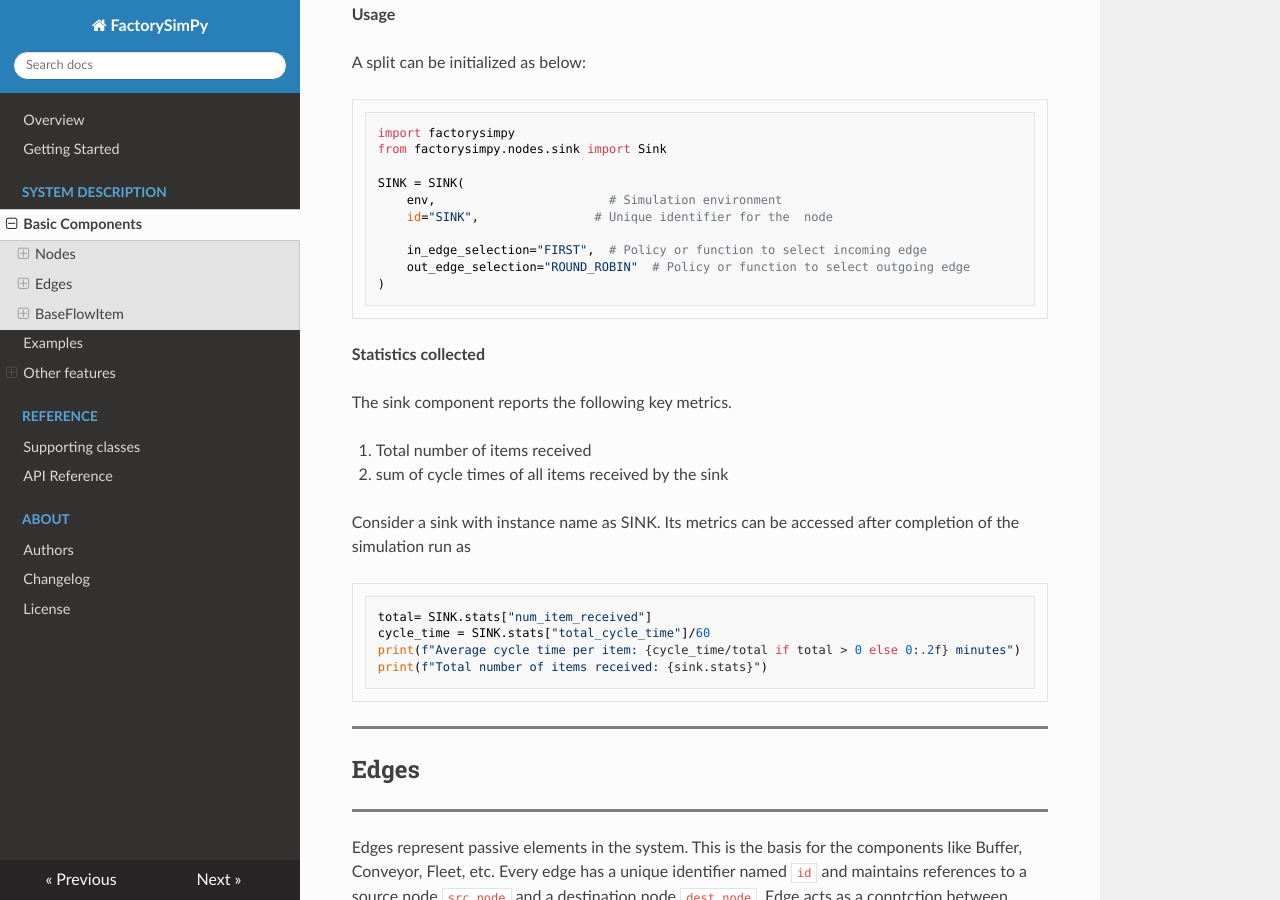
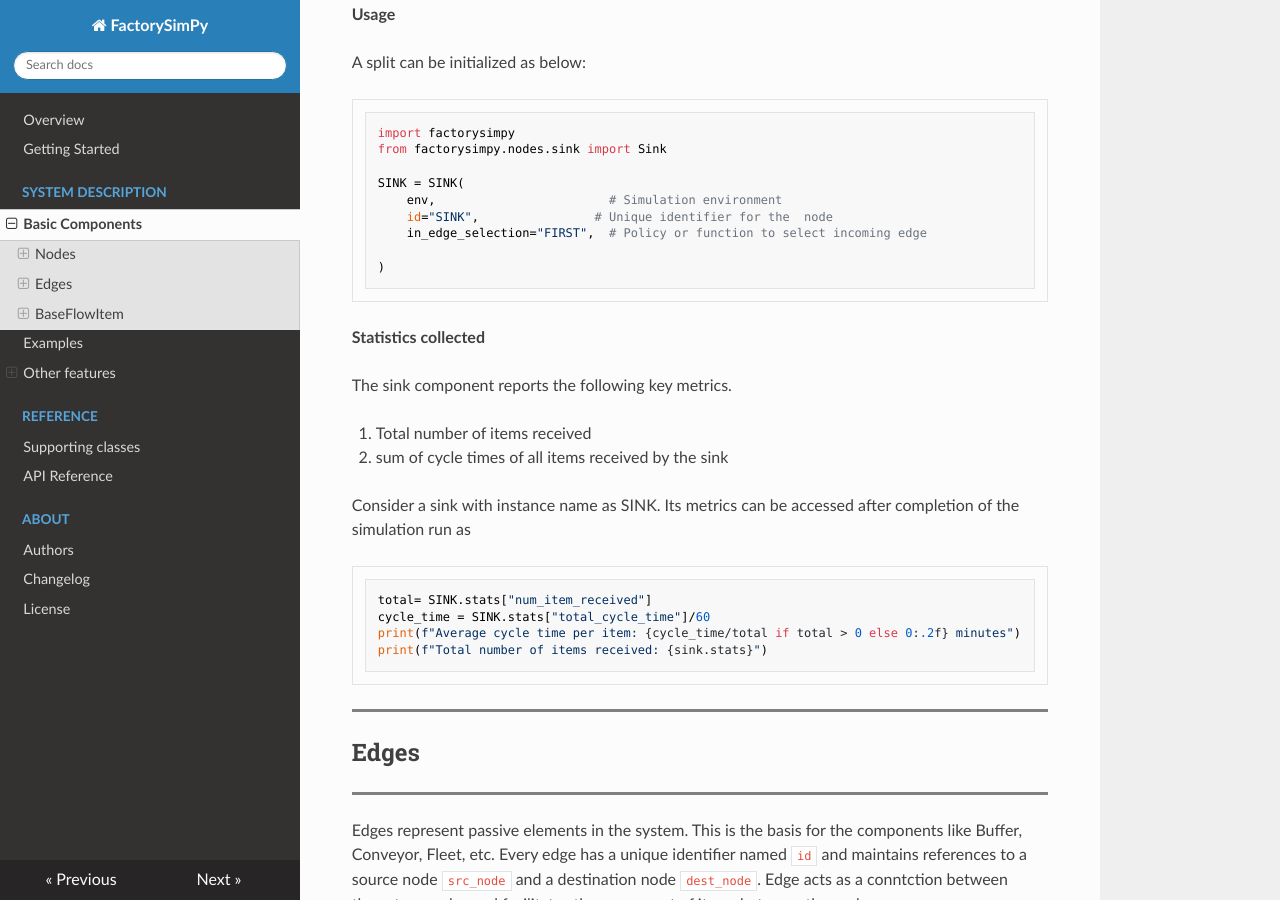
Before and after one commit to FactorySimPy/FactorySimPy, an MkDocs documentation site: the page built from docs/basic_components.md, in a window 1280 px wide and 900 px high, scrolled down 12744 px. Built offline with MkDocs 1.6.1, drawn with Linux system fonts in a browser that asks for light colours; nearby versions of some CDN libraries.

Commit message:
documentation update

````diff
--- a/docs/basic_components.md
+++ b/docs/basic_components.md
@@ -471,9 +471,8 @@ from factorysimpy.nodes.sink import Sink
 SINK = SINK(
     env,                        # Simulation environment
     id="SINK",                # Unique identifier for the  node
+    in_edge_selection="FIRST",  # Policy or function to select incoming edge
 
-    in_edge_selection="FIRST",  # Policy or function to select incoming edge
-    out_edge_selection="ROUND_ROBIN"  # Policy or function to select outgoing edge
 )
 ```
 
````
